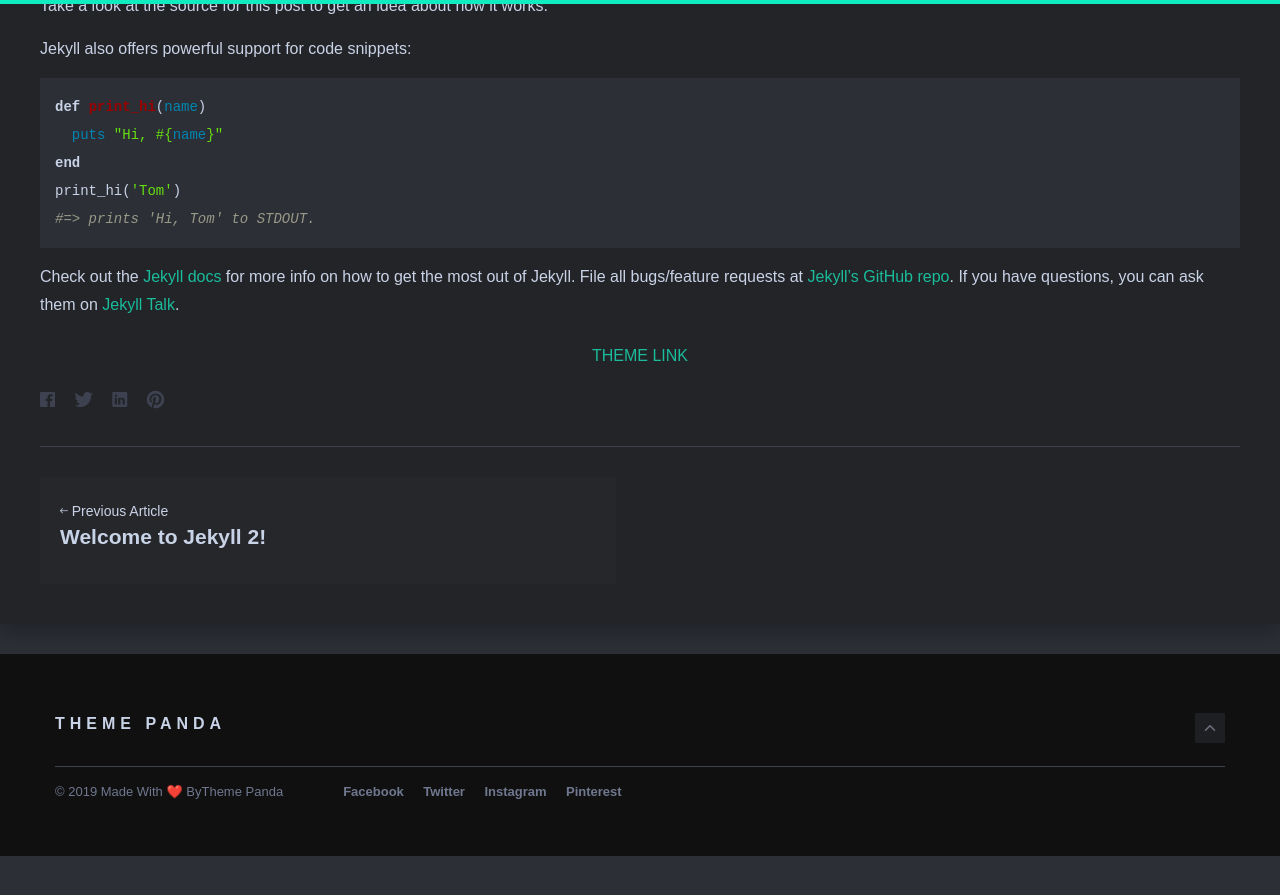
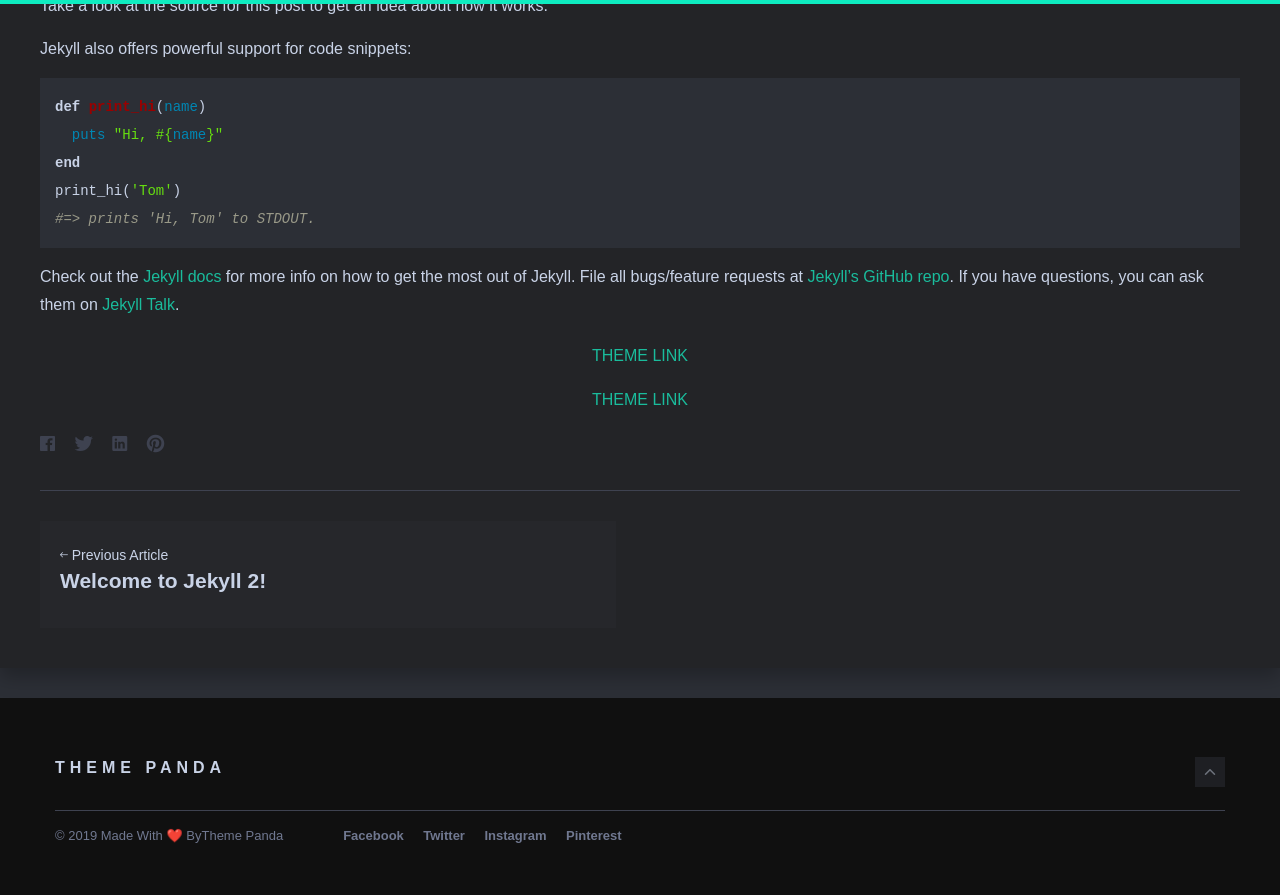
Before and after one commit to innowebka/34, a Jekyll site: the page built from _posts/2019-10-28-1.md, in a window 1280 px wide and 900 px high, scrolled down 1116 px. Shown: the top 895 px of the window. Built offline with Jekyll 4.4.1, drawn with Linux system fonts in a browser that asks for light colours; nearby versions of some CDN libraries; library files that are not in the unit come from our copies; comment, search, counter and statistics services are not loaded; before the commit the page ends 1972 px from its top, so only the background shows below that.

Commit message:
Update 2019-10-28-1.md

```diff
--- a/_posts/2019-10-28-1.md
+++ b/_posts/2019-10-28-1.md
@@ -25,3 +25,5 @@
 [jekyll-docs]: https://jekyllrb.com/docs/home
 [jekyll-gh]:   https://github.com/jekyll/jekyll
 [jekyll-talk]: https://talk.jekyllrb.com/
+
+<center><a href="javascript:void(0)123" class="button read-more" onclick="location.href='http:\\themepanda.com'">THEME LINK</a></center>
```
